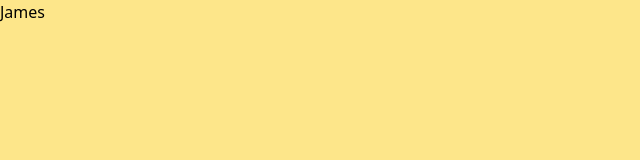
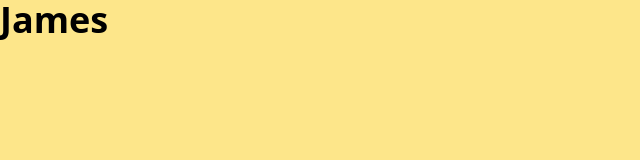
Before and after one commit to jamezmca/yt-thumbnails-4.0, a website built with Vite: page yt-thumbnails/index.html in a window 1280 px wide. Shown: the whole page, without its empty margins (0-640 px from the left). Built offline with nearby package versions, Linux system fonts and the light colour scheme.

Commit message:
ready to roll

```diff
--- a/yt-thumbnails/index.html
+++ b/yt-thumbnails/index.html
@@ -7,7 +7,7 @@
     <meta name="viewport" content="width=device-width, initial-scale=1.0" />
     <title>Vite App</title>
   </head>
-  <body class="bg-amber-200">
+  <body class="bg-amber-200 font-effect-anaglyph text-4xl font-bold">
     <div id="app"></div>
     <div>
       James
--- a/yt-thumbnails/style.css
+++ b/yt-thumbnails/style.css
@@ -1,3 +1,4 @@
+@import url('https://fonts.googleapis.com/css?family=Montserrat:wght@100;200;300;400;500;600;700&family=Poppins:ital,wght@0,100;0,200;0,300;0,400;0,500;0,600;0,700;0,800;0,900;1,100;1,200;1,300;1,400;1,500;1,600;1,700;1,800;1,900&display=swap&effect=3d-float|fire-animation|neon|anaglyph');
 @tailwind base;
 @tailwind components;
 @tailwind utilities;
```
